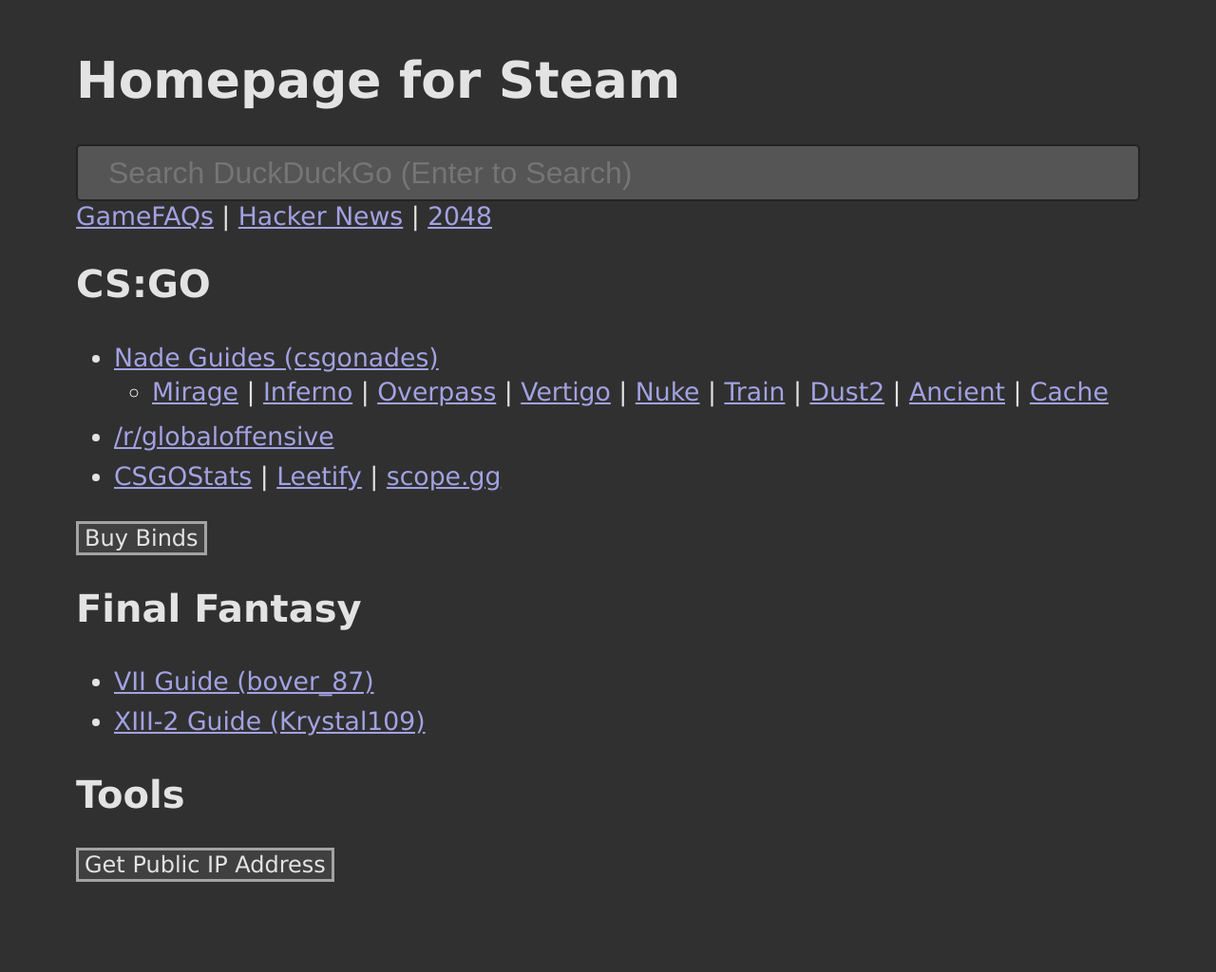
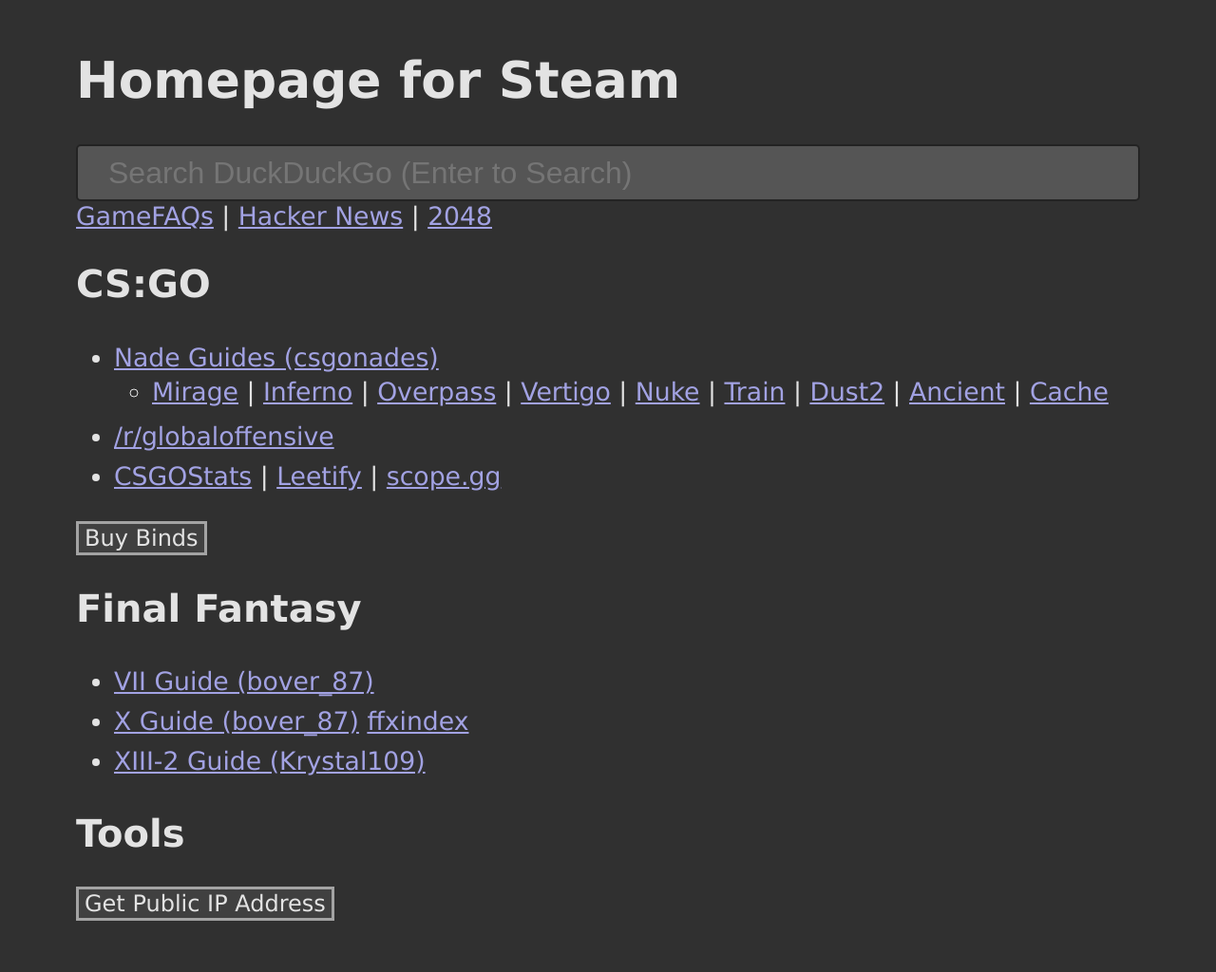
Before and after one commit to Flafla2/flafla2.github.io, a Jekyll site: the page steam/index.html, which Jekyll copies as it is, in a window 1280 px wide. Shown: the whole page at 95% size. Built offline with Jekyll 4.4.1, drawn with Linux system fonts in a browser that asks for light colours; before the commit the page ends 982 px from its top, so only the background shows below that.

Commit message:
add ffx to steam

```diff
--- a/steam/index.html
+++ b/steam/index.html
@@ -132,6 +132,7 @@
 		<h2>Final Fantasy</h2>
 		<ul>
 			<li><a href="https://gamefaqs.gamespot.com/ps/197341-final-fantasy-vii/faqs/71240">VII Guide (bover_87)</a></li>
+			<li><a href="https://gamefaqs.gamespot.com/ps4/102484-final-fantasy-x-x-2-hd-remaster/faqs/79145">X Guide (bover_87)</a> <a href="https://ffxindex.com/">ffxindex</a></li>
 			<li><a href="https://gamefaqs.gamespot.com/pc/846193-final-fantasy-xiii-2/faqs/63854">XIII-2 Guide (Krystal109)</a></li>
 		</ul>
 	</div>
```
